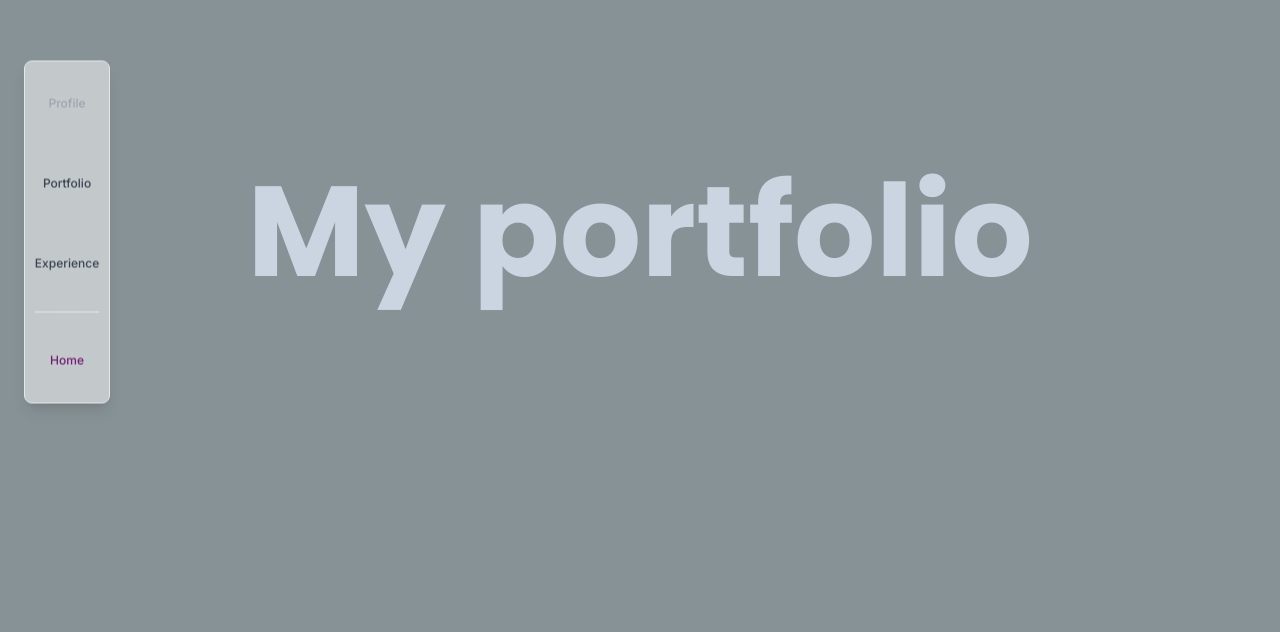
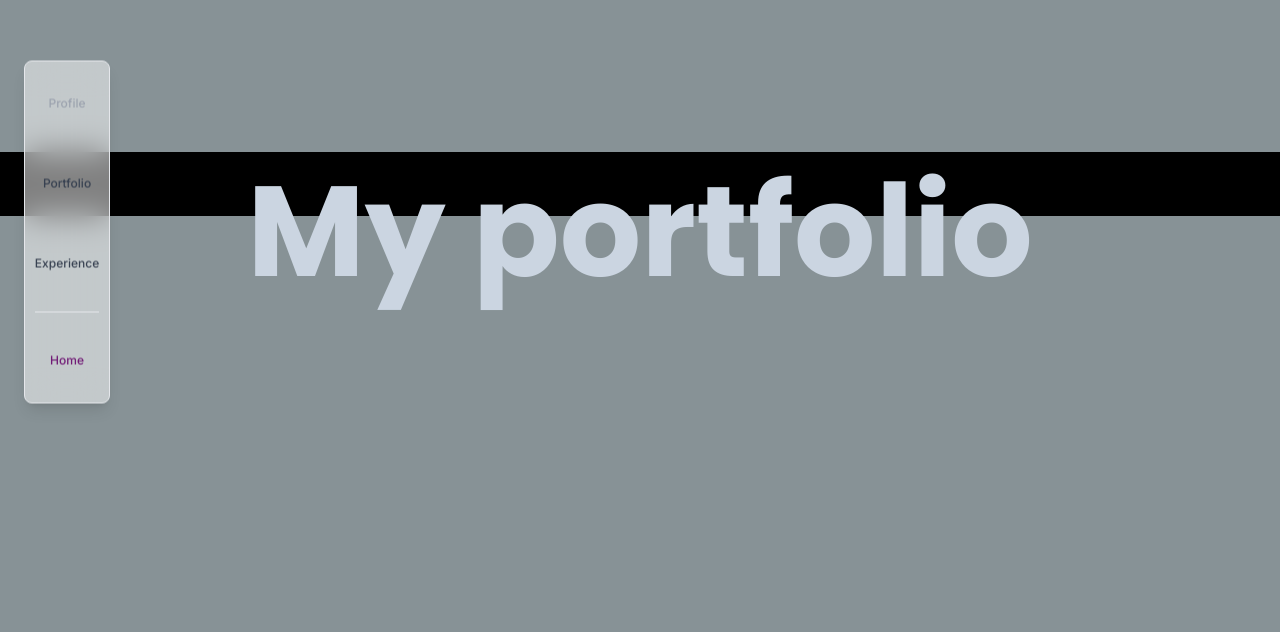
Before and after one commit to SamihaKamal/samihakamal.github.io, a Next.js app: page / in a window 1280 px wide. Shown: the part 168-800 px from the top of the page. Built offline with nearby package versions, Linux system fonts and the light colour scheme; no server answers; the database is empty.

Commit message:
animated the horizontal bar correctly on scroll

```diff
--- a/package.json
+++ b/package.json
@@ -10,7 +10,7 @@
   },
   "dependencies": {
     "@prisma/client": "^5.19.1",
-    "framer-motion": "^11.3.19",
+    "framer-motion": "^11.5.5",
     "next": "14.2.4",
     "react": "^18",
     "react-dom": "^18"
--- /dev/null
+++ b/src/app/components/animation.tsx
@@ -0,0 +1,16 @@
+"use client"
+import { motion, useScroll, useTransform } from "framer-motion"
+
+export function Animation(){
+    const { scrollYProgress } = useScroll();
+
+    const width = useTransform(scrollYProgress, [0, 0.2, 0.4, 0.6, 0.8, 1], ["10vw", "50vw", "100vw", "10vw", "50vw", "100vw"]); // Width grows based on scroll
+    const borderRadius = useTransform(scrollYProgress, [0, 1], ["50%", "0%"]);
+    return (
+        <div>
+             <div className="fixed z-0 bottom-2/4 right-0 flex justify-center items-end">
+                <motion.div style={{width, height: "4rem", borderRadius}} className="w-16 h-16 bg-black rounded-full mb-4"></motion.div>
+            </div>
+        </div>
+    )
+}
--- a/src/app/page.tsx
+++ b/src/app/page.tsx
@@ -1,12 +1,13 @@
 
 import Image from "next/image";
 import LinkedInPic from "./images/LinkedIn Pic.jpg";
-
+import { motion } from "framer-motion";
 import { prisma } from "@/db";
 import { AboutMe } from "./components/aboutme";
 import { ProjectCard } from "./components/projectCard";
 import { Timeline } from "./components/timeline";
 import { SideNav } from "./components/sidenav";
+import { Animation } from "./components/animation";
 
 export default async function Home() {
 
@@ -21,6 +22,7 @@ export default async function Home() {
   return (
     <div className="bg-regal-blue relative min-h-screen min-w-screen overflow-hidden flex flex-col">
       <SideNav />
+      <Animation />
       {/* First Section: My Portfolio Text and Waves */}
       <section id="home" className="flex flex-col items-center justify-center min-h-screen relative">
         <div className="text-center">
```
Also changed, not shown: 1 other file (tests, documents, lock files or other folders).
